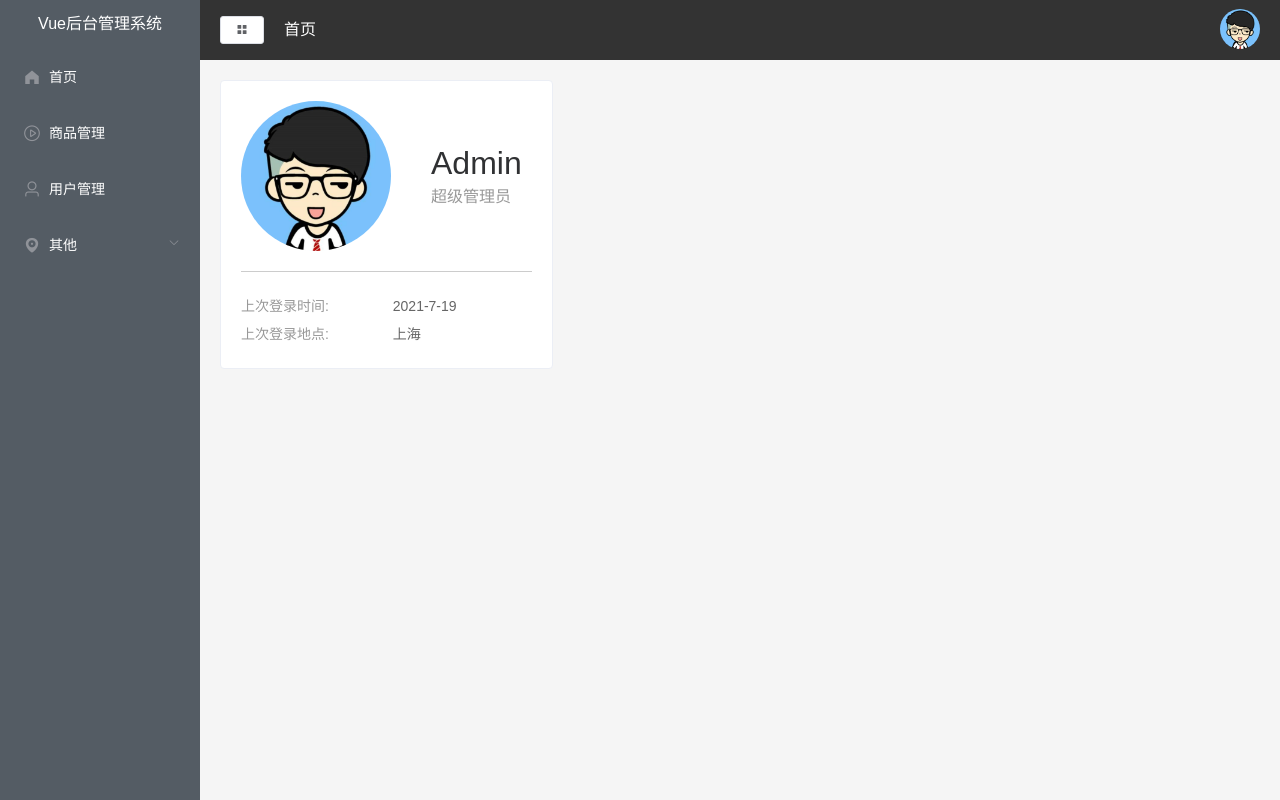
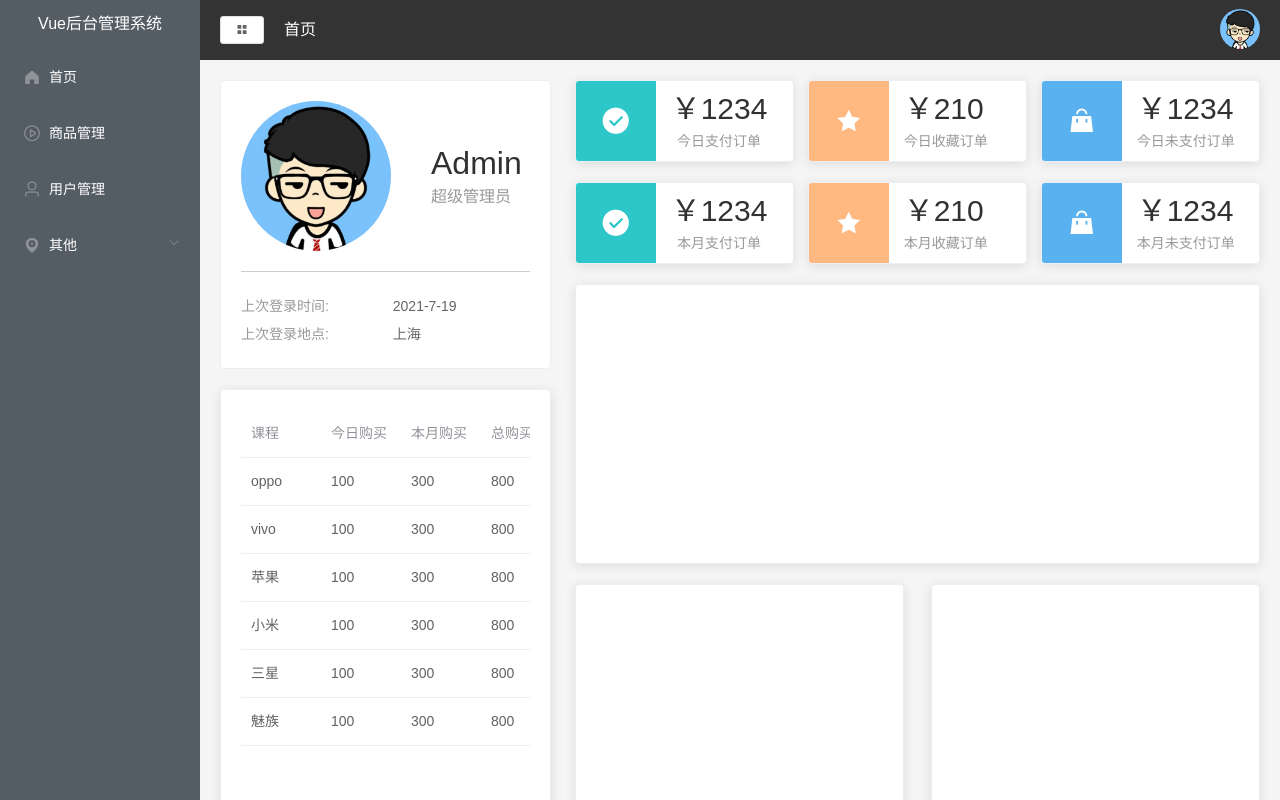
Before and after one commit to Eric-Li323/vue-manage, a Vue app: page /home in a window 1280 px wide. Built offline with nearby package versions, Linux system fonts and the light colour scheme.

Commit message:
home页组件订单显示

```diff
--- a/src/main.js
+++ b/src/main.js
@@ -2,7 +2,7 @@
 import App from './App.vue'
 import {Button, Radio, Container, Main, Header, Aside, Menu,Submenu, MenuItem, MenuItemGroup,
  Dropdown,DropdownMenu,DropdownItem,
- Row, Col,Card
+ Row, Col,Card,Table,TableColumn
  } from 'element-ui'
 import 'element-ui/lib/theme-chalk/index.css';
 import './assets/less/index.less'
@@ -30,6 +30,8 @@
 Vue.use(Row)
 Vue.use(Col)
 Vue.use(Card)
+Vue.use(Table)
+Vue.use(TableColumn)
 
 new Vue({
   store,
--- a/views/home/index.vue
+++ b/views/home/index.vue
@@ -1,5 +1,5 @@
 <template>
-    <el-row class="home" :gutter="20">
+    <el-row class="home" :gutter="24">
 		<el-col :span="8" style="margin-top: 20px">
 			<el-card shadow="hover">
 				<div class="user">
@@ -14,6 +14,30 @@
 					<p>上次登录地点: <span>上海</span></p>
 				</div>
 			</el-card>
+			<el-card style="margin-top: 20px;height: 460px;">
+				<el-table :data="tableData">
+					<el-table-column v-for="(val,key) in tableLabel"
+					:key="key" :prop="key" :label="val">
+
+					</el-table-column>
+				</el-table>
+			</el-card>
+		</el-col>
+	    <el-col style="margin-top: 20px;" :span="16">
+			<div class="num">
+				<el-card v-for="item in countData" :key="item.name" :body-style="{display: 'flex',padding: 0}">
+					<i class="icon" :class="`el-icon-${item.icon}`" :style="{background: item.color}"></i>
+					<div class="detail">
+						<p class="num"> ￥{{item.value}}</p>
+						<p class="txt">{{item.name}}</p>
+					</div>
+				</el-card>
+			</div>
+			<el-card style="height: 280px;"></el-card>
+			<div class="graph">
+				<el-card style="height: 265px"></el-card>
+				<el-card style="height: 265px"></el-card>
+			</div>
 		</el-col>
 	</el-row>
 </template>
@@ -22,7 +46,89 @@
     name: 'home',
     data () {
         return {
-          userImg: require('@/assets/images/user.png')  // @代指 src路径
+          userImg: require('@/assets/images/user.png'),  // @代指 src路径
+		  tableData: [
+		    {
+		      name: 'oppo',
+		      todayBuy: 100,
+		      monthBuy: 300,
+		      totalBuy: 800
+		    },
+		    {
+		      name: 'vivo',
+		      todayBuy: 100,
+		      monthBuy: 300,
+		      totalBuy: 800
+		    },
+		    {
+		      name: '苹果',
+		      todayBuy: 100,
+		      monthBuy: 300,
+		      totalBuy: 800
+		    },
+		    {
+		      name: '小米',
+		      todayBuy: 100,
+		      monthBuy: 300,
+		      totalBuy: 800
+		    },
+		    {
+		      name: '三星',
+		      todayBuy: 100,
+		      monthBuy: 300,
+		      totalBuy: 800
+		    },
+		    {
+		      name: '魅族',
+		      todayBuy: 100,
+		      monthBuy: 300,
+		      totalBuy: 800
+		    }
+		  ],
+		  tableLabel: {
+			  name: '课程',
+			  todayBuy: '今日购买',
+			  monthBuy: '本月购买',
+			  totalBuy: '总购买'
+		  },
+		  countData: [
+		    {
+		      name: "今日支付订单",
+		      value: 1234,
+		      icon: "success",
+		      color: "#2ec7c9",
+		    },
+		    {
+		      name: "今日收藏订单",
+		      value: 210,
+		      icon: "star-on",
+		      color: "#ffb980",
+		    },
+		    {
+		      name: "今日未支付订单",
+		      value: 1234,
+		      icon: "s-goods",
+		      color: "#5ab1ef",
+		    },
+		    {
+		      name: "本月支付订单",
+		      value: 1234,
+		      icon: "success",
+		      color: "#2ec7c9",
+		    },
+		    {
+		      name: "本月收藏订单",
+		      value: 210,
+		      icon: "star-on",
+		      color: "#ffb980",
+		    },
+		    {
+		      name: "本月未支付订单",
+		      value: 1234,
+		      icon: "s-goods",
+		      color: "#5ab1ef",
+		    },
+		  ],
         }
     }
 }
```
